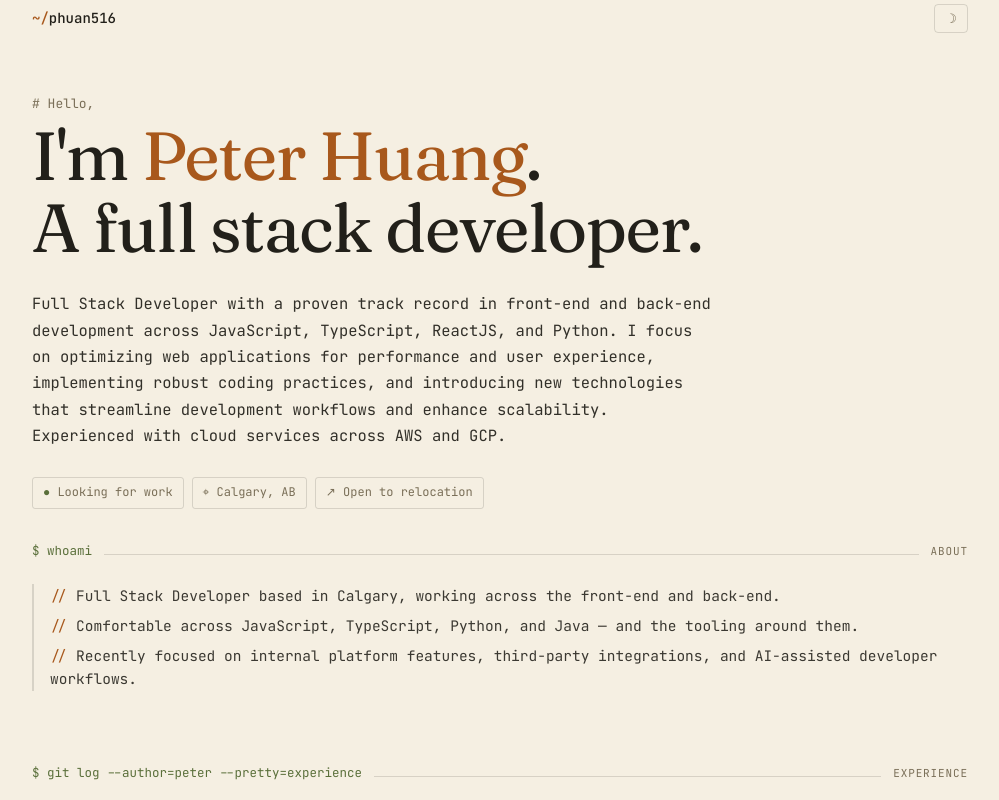
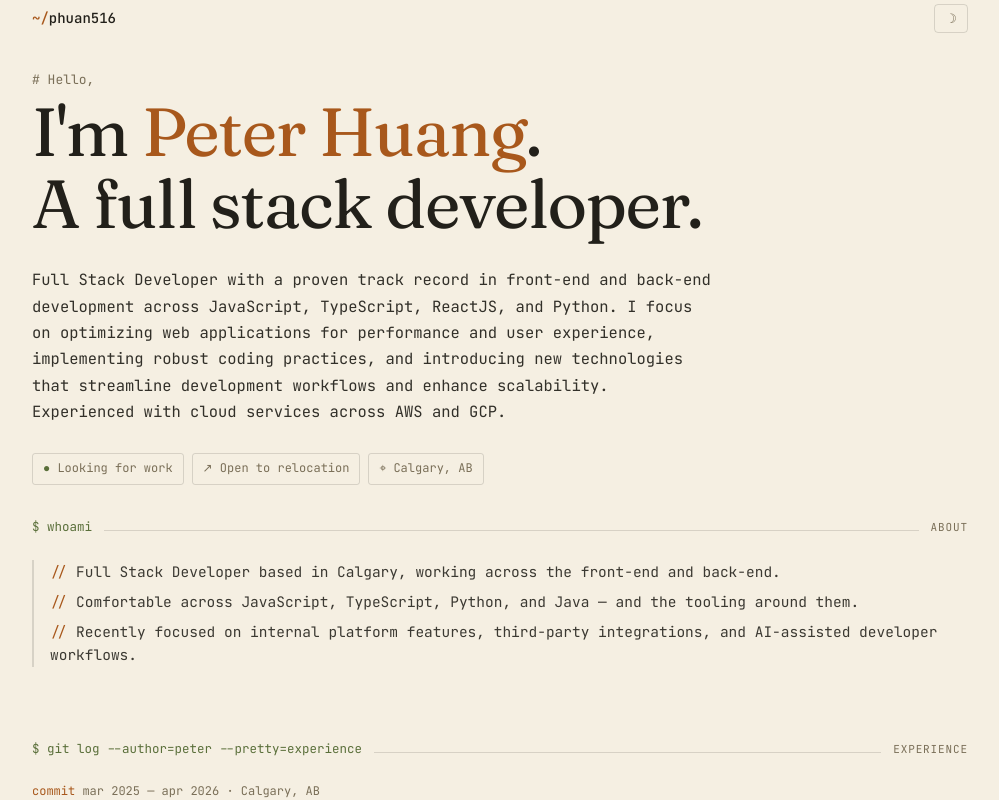
Before and after one commit to phuan516/phuan516.github.io, a Vue app: page / in a window 1280 px wide. Shown: the top 800 px of the page, without its empty margins (140-1139 px from the left). Built offline with nearby package versions, Linux system fonts and the light colour scheme.

Commit message:
content update

```diff
--- a/src/App.vue
+++ b/src/App.vue
@@ -114,7 +114,7 @@ onUnmounted(() => {
 .main {
   max-width: 1000px;
   margin: 0 auto;
-  padding: 56px 32px 80px;
+  padding: 32px 32px 80px;
 }
 
 @media (max-width: 480px) {
--- a/src/components/HeroSection.vue
+++ b/src/components/HeroSection.vue
@@ -8,8 +8,8 @@
     <p class="about-intro">{{ resume.intro }}</p>
     <div class="about-badges">
       <span class="badge"><span class="c-green">●</span> {{ resume.status }}</span>
+      <span class="badge">↗ Open to relocation</span>
       <span class="badge">⌖ {{ resume.location }}</span>
-      <span class="badge">↗ Open to relocation</span>
     </div>
     <SectionBlock class="whoami-hd" prompt="$ whoami" label="About" />
     <div class="about-comments">
```
